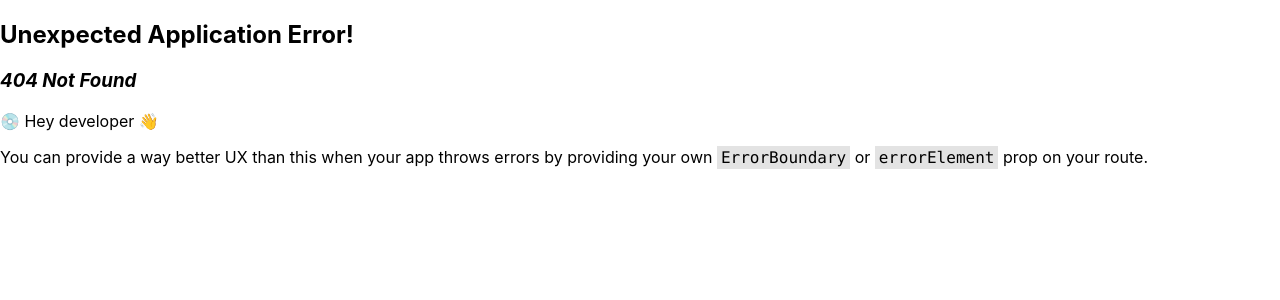
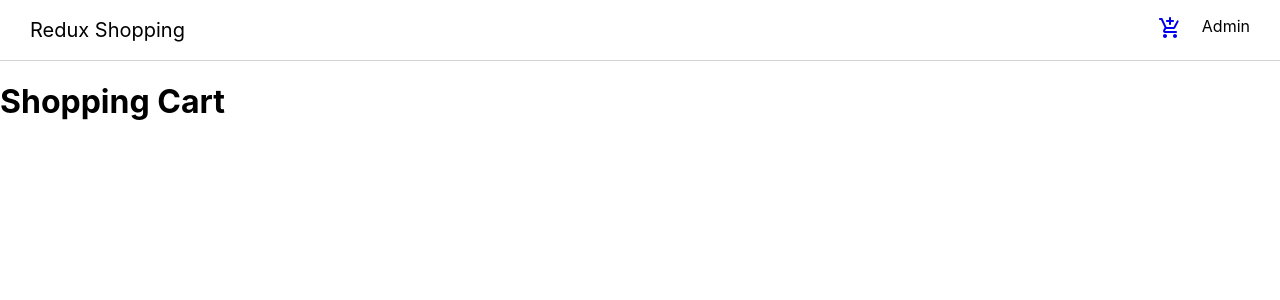
Before and after one commit to arifpehlivan/ecommerce-redux-node, a React (Create React App) app in the folder client/: page /shoppingCart in a window 1280 px wide. Before the commit this address had no page. Shown: the top 300 px of the page. Built offline with nearby package versions, Linux system fonts and the light colour scheme.

Commit message:
add shoppingcart

```diff
--- a/client/src/App.js
+++ b/client/src/App.js
@@ -5,6 +5,7 @@ import {
 } from "react-router-dom";
 import AddProduct from "./components/admin/addproduct/AddProduct";
 import Orders from "./components/admin/orders/Orders";
+import ShoppingCart from "./components/shoppingCart/ShoppingCart";
 import AdminScreen from "./screens/AdminScreen";
 import HomeScreen from "./screens/HomeScreen";
 
@@ -13,6 +14,10 @@ function App() {
     {
       path: "/",
       element: <HomeScreen />
+    },
+    {
+      path: "/shoppingCart",
+      element: <ShoppingCart />
     },
     {
       path: "/admin",
--- a/client/src/components/navbar/Navbar.js
+++ b/client/src/components/navbar/Navbar.js
@@ -13,7 +13,9 @@ const Navbar = () => {
             </div>
             <div className="rightSide">
                 <div className="shoppingCart">
-                    <AddShoppingCartRoundedIcon style={{ cursor: "pointer" }} />
+                    <Link to="/shoppingcart">
+                        <AddShoppingCartRoundedIcon style={{ cursor: "pointer" }} />
+                    </Link>
                 </div>
                 <div className="buttons">
                     <Link to="/admin">Admin</Link>
--- /dev/null
+++ b/client/src/components/shoppingCart/ShoppingCart.js
@@ -0,0 +1,13 @@
+import Navbar from '../navbar/Navbar'
+import './shoppingCart.scss'
+
+const ShoppingCart = () => {
+    return (
+        <div className='shoppingCart'>
+            <Navbar/>
+            <h1>Shopping Cart</h1>
+        </div>
+    )
+}
+
+export default ShoppingCart
--- /dev/null
+++ b/client/src/components/shoppingCart/shoppingCart.scss
@@ -0,0 +1,3 @@
+.shoppingCart{
+
+}
```
